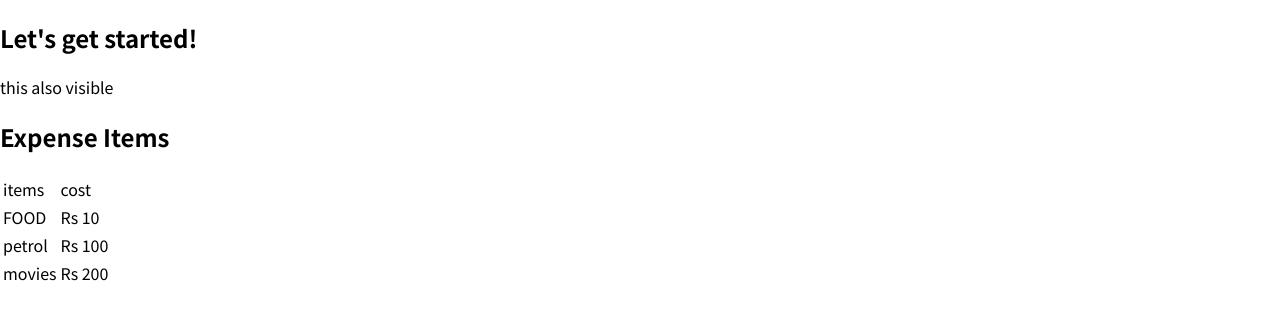
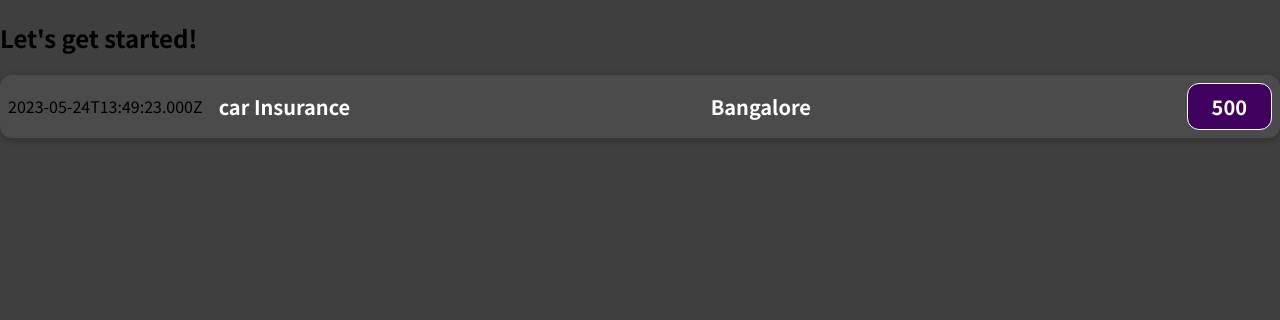
Before and after one commit to Dattatreyav30/React, a JavaScript app: page / in a window 1280 px wide. Shown: the top 320 px of the page. Built offline with nearby package versions, Linux system fonts and the light colour scheme.

Commit message:
adding styling and using js variabeles inside jsx

```diff
--- a/src/App.js
+++ b/src/App.js
@@ -4,7 +4,6 @@
   return (
     <div>
       <h2>Let's get started!</h2>
-      <p>this also visible</p>
       <ExpenseItem></ExpenseItem>
     </div>
   );
--- /dev/null
+++ b/src/components/ExpenseItem.css
@@ -0,0 +1,56 @@
+.expense-item {
+  display: flex;
+  justify-content: space-between;
+  align-items: center;
+  box-shadow: 0 2px 8px rgba(0, 0, 0, 0.25);
+  padding: 0.5rem;
+  margin: 1rem 0;
+  border-radius: 12px;
+  background-color: #4b4b4b;
+}
+
+.expense-item__description {
+  display: flex;
+  flex-direction: column;
+  gap: 1rem;
+  align-items: flex-end;
+  flex-flow: column-reverse;
+  justify-content: flex-start;
+  flex: 1;
+}
+
+.expense-item h2 {
+  color: #3a3a3a;
+  font-size: 1rem;
+  flex: 1;
+  margin: 0 1rem;
+  color: white;
+}
+
+.expense-item__price {
+  font-size: 1rem;
+  font-weight: bold;
+  color: white;
+  background-color: #40005d;
+  border: 1px solid white;
+  padding: 0.5rem;
+  border-radius: 12px;
+}
+
+@media (min-width: 580px) {
+  .expense-item__description {
+    flex-direction: row;
+    align-items: center;
+    justify-content: flex-start;
+    flex: 1;
+  }
+
+  .expense-item__description h2 {
+    font-size: 1.25rem;
+  }
+
+  .expense-item__price {
+    font-size: 1.25rem;
+    padding: 0.5rem 1.5rem;
+  }
+}
--- a/src/components/ExpenseItem.js
+++ b/src/components/ExpenseItem.js
@@ -1,26 +1,19 @@
+import "./ExpenseItem.css";
+
 function ExpenseItem() {
+  const expenseDate = new Date();
+  const expenseTitle = "car Insurance";
+  const expenseAmount = 500;
+  const expenseLocation = 'Bangalore'
   return (
     <div className="expense-item">
-        <h2>Expense Items</h2>
-        <table>
-            <tr>
-                <td>items</td>
-                <td>cost</td>
-            </tr>
-            <tr>
-                <td>FOOD</td>
-                <td>Rs 10</td>
-            </tr>
-            <tr>
-                <td>petrol</td>
-                <td>Rs 100 </td>
-            </tr>
-            <tr>
-                <td>movies</td>
-                <td>Rs 200</td>
-            </tr>
-        </table>
+      <div>{expenseDate.toISOString()}</div>
+      <div className="expense-item__description">
+        <h2>{expenseTitle}</h2>
+        <h2>{expenseLocation}</h2>
+        <div className="expense-item__price">{expenseAmount}</div>
+      </div>
     </div>
-  )
+  );
 }
-export default ExpenseItem
+export default ExpenseItem;
--- a/src/index.css
+++ b/src/index.css
@@ -10,5 +10,5 @@
 
 body {
   margin: 0;
-  /* background-color: #3f3f3f; */
+  background-color: #3f3f3f;
 }
```
